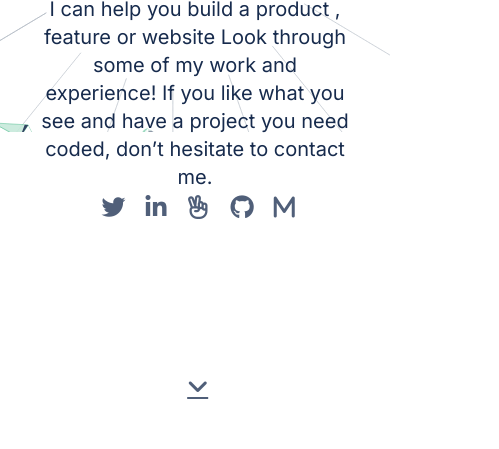
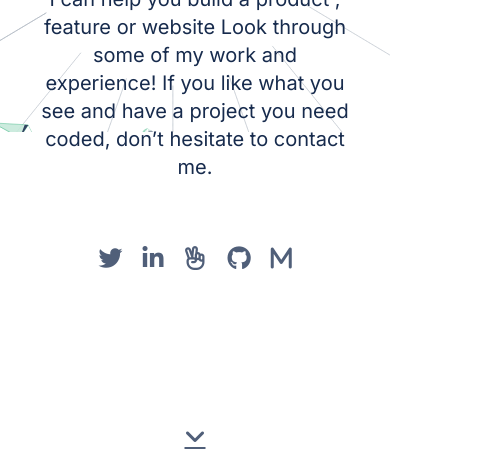
Before and after one commit to fpsapc/portfolio, a website: page index.html in a window 390 px wide. Shown: the part 416-865 px from the top of the page, 499 px wide, since content can reach past the window. Before the commit the page ends 844 px from the top, so only its background shows below. Drawn offline with Linux system fonts and the light colour scheme.

Commit message:
add responsive css

```diff
--- a/style.css
+++ b/style.css
@@ -14,7 +14,7 @@ body {
   top: fixed;
   background-size: cover;
   padding-top: 20%;
-  height: 100%;
+  height: 150%;
 }
 
 .container {
@@ -44,6 +44,7 @@ h2 {
 
 .my-name {
   color: #172b4d;
+  padding-top: 4%;
 }
 
 .career {
@@ -78,7 +79,8 @@ nav a {
   position: relative;
   width: 80%;
   height: 30%;
-  left: 38%;
+  align-items: center;
+  justify-content: center;
   top: 60%;
 }
 
@@ -95,16 +97,19 @@ label {
 
 .social {
   display: inline-flex;
+  padding-top: 20%;
   position: relative;
   width: 80%;
   height: 30%;
-  left: 16%;
   top: 20%;
+  align-items: center;
+  justify-content: center;
 }
 
 p {
   font-family: 'Inter', sans-serif;
   font-style: normal;
+  padding-top: 2%;
   font-weight: 400;
   font-size: 20px;
   line-height: 28px;
@@ -116,7 +121,7 @@ p {
   top: 1%;
 }
 
-@media screen and (max-width: 650px) {
+@media screen and (min-width: 375px) {
   .menu {
     width: 100%;
     max-height: 0;
```
Also changed, not shown: index.html (+0 -2 lines).
